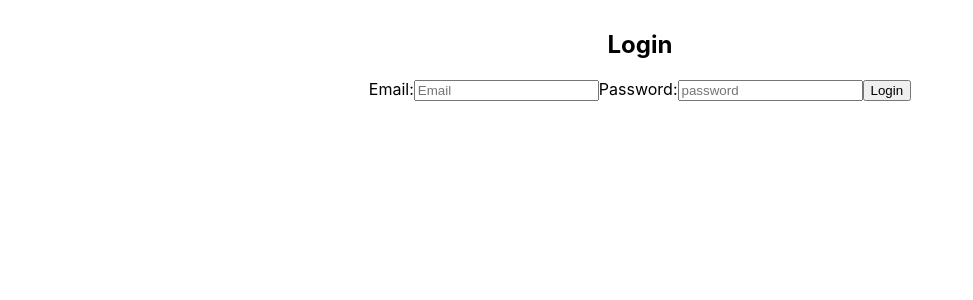
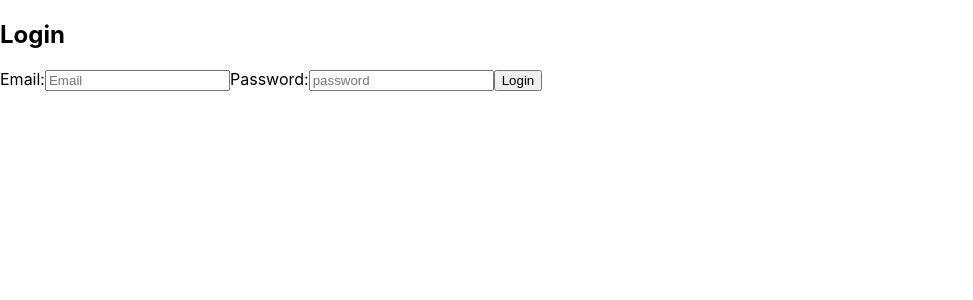
Before and after one commit to tamaskovacs0408/crypto_app, a React (Create React App) app: page / in a window 1280 px wide. Shown: the top 300 px of the page, without its empty margins (0-973 px from the left). Built offline with nearby package versions, Linux system fonts and the light colour scheme.

Commit message:
Set up routes

```diff
--- a/src/App.js
+++ b/src/App.js
@@ -1,16 +1,16 @@
 import "./App.scss";
 import { Routes, Route } from "react-router-dom";
+import LogIn from "./Components/LogIn";
 import SignUp from "./Components/SignUp";
-import LogIn from "./Components/LogIn";
 
 function App() {
   return (
-    <div className="App">
+    <>
       <Routes>
-        <Route path="/" element={<LogIn/>}/>
-        <Route path="/signup" element={<SignUp />}/>
+        <Route exact path="/" element={<LogIn/>} />
+        <Route path="/signup" element={<SignUp/>} />
       </Routes>
-    </div>
+    </>
   );
 }
 
--- a/src/Components/LogIn/index.jsx
+++ b/src/Components/LogIn/index.jsx
@@ -1,5 +1,5 @@
 import React, { useState } from "react";
-import { Link } from "react-router-dom";
+//import { Link } from "react-router-dom";
 import MainMenu from "../MainMenu";
 import "./index.scss";
 
@@ -50,12 +50,8 @@ export default function LogIn() {
           <input type="submit" value="Login" />
         </form>
       ) : (
-        <Link to="/menu">{<MainMenu/>}</Link>
+        <MainMenu />
       )}
     </div>
   );
 }
-
-{
-  /*  */
-}
```
